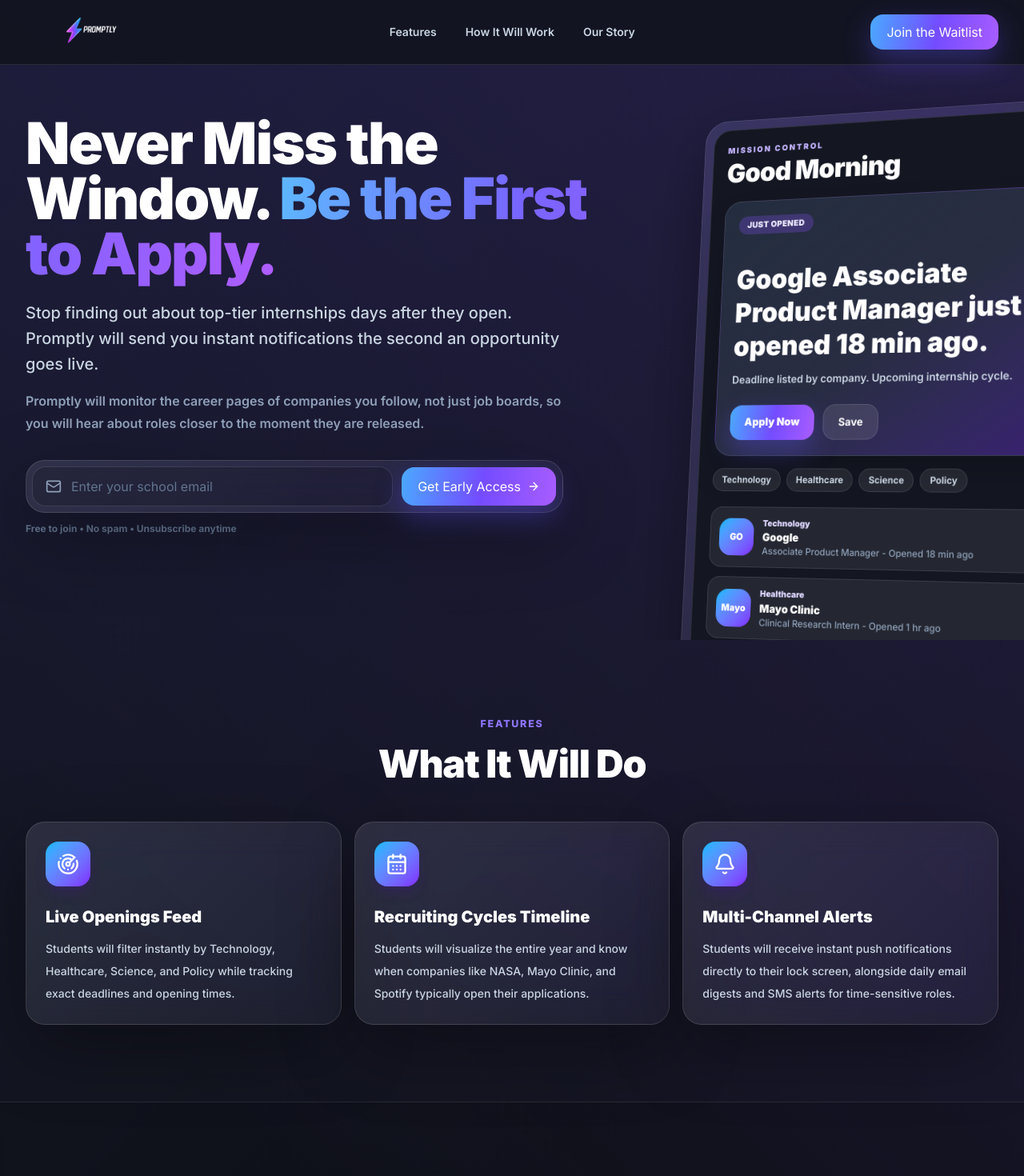
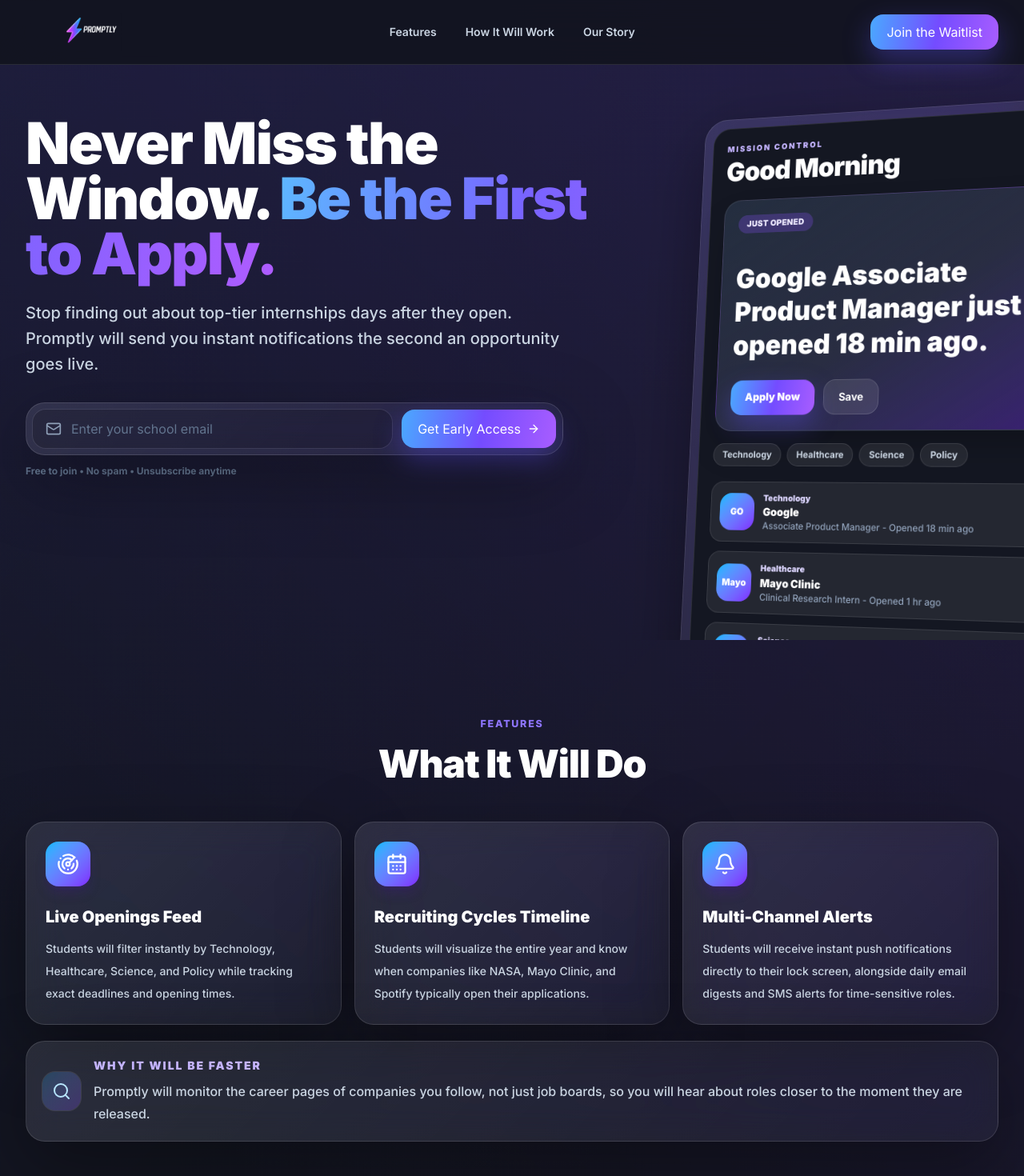
Before and after one commit to camerondhicks/promptly-homepage, a React (Vite) app: page / in a window 1280 px wide. Shown: the top 1470 px of the page at 80% size. Built offline with nearby package versions, Linux system fonts and the light colour scheme.

Commit message:
Move differentiator copy

```diff
--- a/src/App.jsx
+++ b/src/App.jsx
@@ -474,9 +474,6 @@
               <h3 className="max-w-xl text-3xl font-black leading-tight text-white sm:text-4xl">
                 Google Associate Product Manager just opened 18 min ago.
               </h3>
-              <p className="mt-3 text-sm font-semibold text-slate-300">
-                Deadline listed by company. Upcoming internship cycle.
-              </p>
               <div className="mt-6 flex flex-wrap gap-3">
                 <span className="gradient-button inline-flex rounded-2xl px-5 py-3 text-sm font-black text-white">
                   Apply Now
@@ -571,10 +568,6 @@
             Stop finding out about top-tier internships days after they open. Promptly will send you instant
             notifications the second an opportunity goes live.
           </p>
-          <p className="mt-4 max-w-2xl text-sm font-semibold leading-7 text-slate-400 sm:text-base">
-            Promptly will monitor the career pages of companies you follow, not just job boards, so you will hear about
-            roles closer to the moment they are released.
-          </p>
           <div className="mt-8">
             <WaitlistCTA onOpenWaitlist={onOpenWaitlist} />
           </div>
@@ -616,6 +609,18 @@
           {features.map((feature) => (
             <FeatureCard key={feature.title} feature={feature} />
           ))}
+        </div>
+        <div className="glass mt-5 flex flex-col gap-4 rounded-3xl p-5 sm:flex-row sm:items-center">
+          <span className="flex h-12 w-12 shrink-0 items-center justify-center rounded-2xl bg-gradient-to-br from-sky-400/20 to-violet-500/25 text-sky-200 ring-1 ring-white/10">
+            <Search className="h-6 w-6" />
+          </span>
+          <div>
+            <p className="text-sm font-black uppercase tracking-[0.14em] text-violet-300">Why it will be faster</p>
+            <p className="mt-2 text-sm font-medium leading-7 text-slate-300 sm:text-base">
+              Promptly will monitor the career pages of companies you follow, not just job boards, so you will hear
+              about roles closer to the moment they are released.
+            </p>
+          </div>
         </div>
       </div>
     </section>
```
